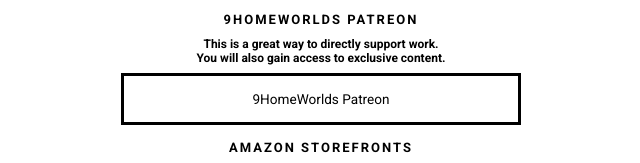
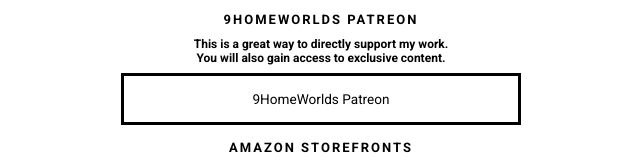
Before and after one commit to 9HomeWorlds/9homeworlds.github.io, a plain HTML site: page index.html in a window 1280 px wide. Shown: the part 463-626 px from the top of the page, 319-959 px from the left. Drawn offline with Linux system fonts and the light colour scheme.

```diff
--- a/index.html
+++ b/index.html
@@ -47,7 +47,7 @@
 		<!-- Patreon -->
         <h2>9HomeWorlds Patreon</h2>
 
-		<h1>This is a great way to directly support work.
+		<h1>This is a great way to directly support my work.
 		<br>You will also gain access to exclusive content.</h1>
 
         <a href="https://www.patreon.com/9homeworlds" target="_blank">9HomeWorlds Patreon</a>
```
